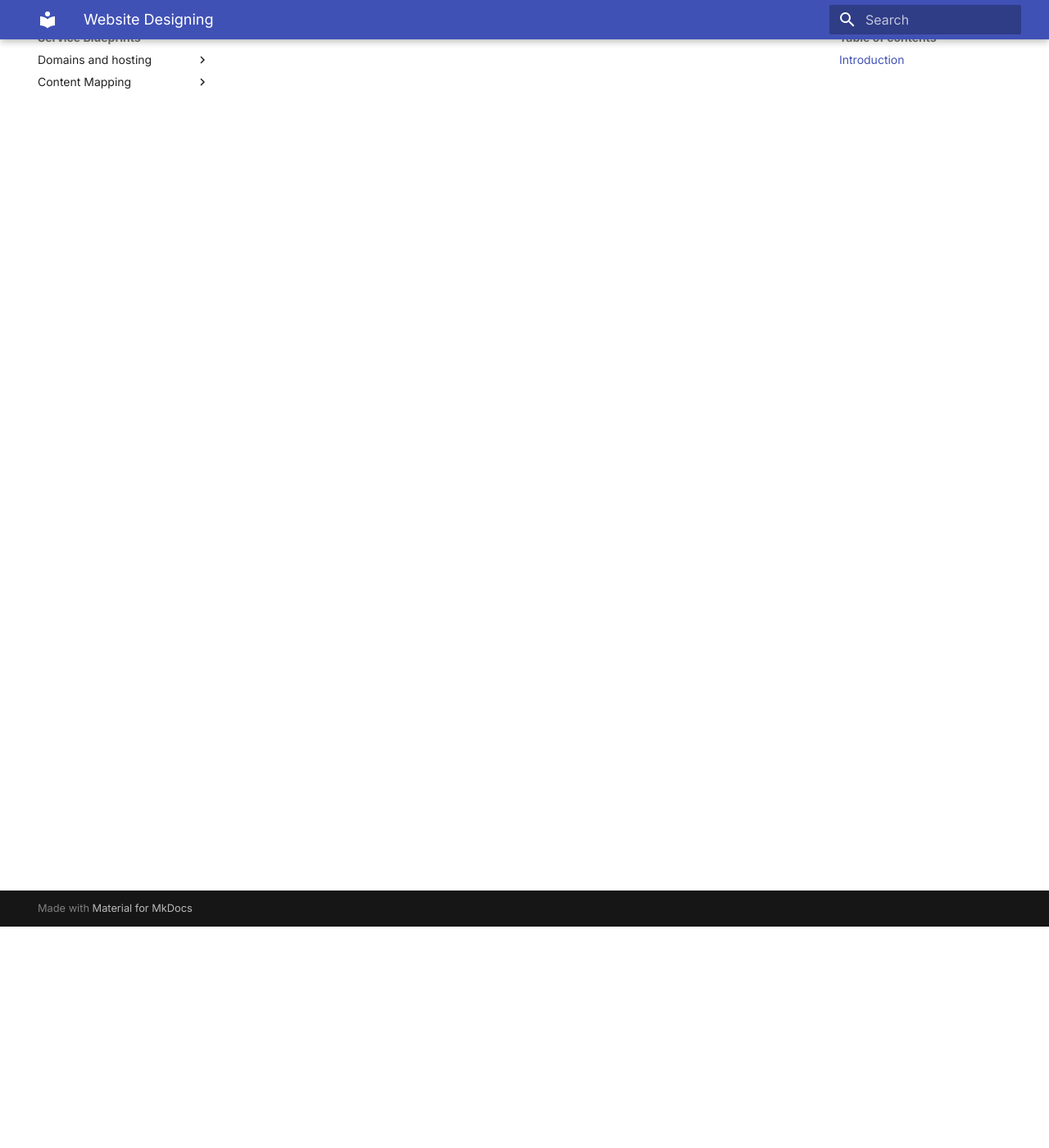
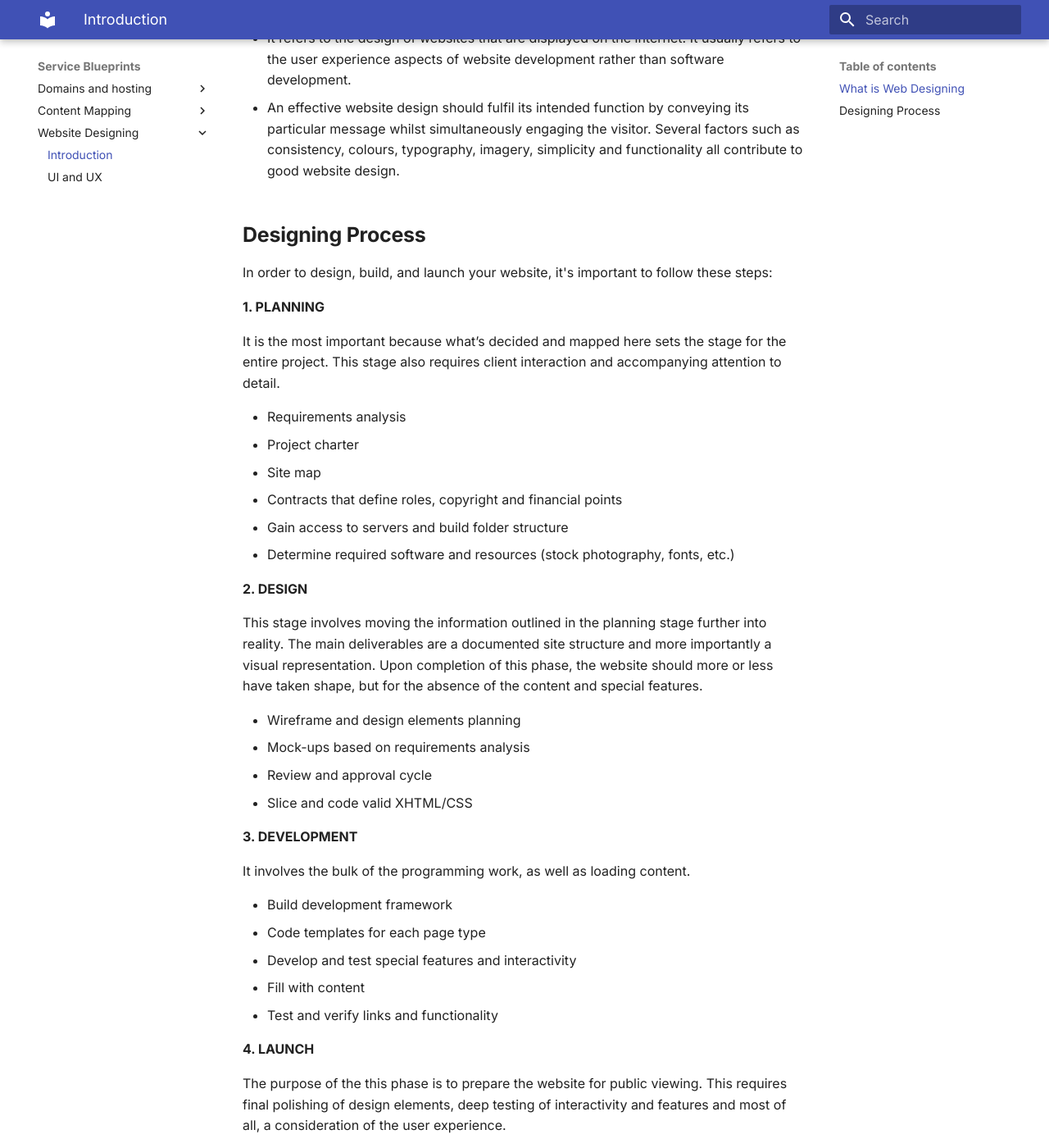
Before and after one commit to Krenovate-Solutions-Pvt-Ltd/Service-Blueprints, an MkDocs documentation site: the page built from docs/Website-Designing/Introduction.md, in a window 1280 px wide and 1400 px high, scrolled down 270 px. Shown: the whole window at 82% size. Built offline with MkDocs 1.6.1 and Material for MkDocs 9.7.7, drawn with Linux system fonts in a browser that asks for light colours; old or Windows-style settings are respelled for this version of MkDocs; some of the changed text lies outside the part shown.

Commit message:
14-8-2020 (1.1)

```diff
--- a/docs/Website-Designing/Introduction.md
+++ b/docs/Website-Designing/Introduction.md
@@ -1,5 +1,60 @@
 # **Website Designing**
 
-## **Introduction**
+**_"Design is not just what it looks like and feels like. Design is how it works."_** -Steve Jobs
+
+## **What is Web Designing**
 
 - It refers to the design of websites that are displayed on the internet. It usually refers to the user experience aspects of website development rather than software development.
+
+- An effective website design should fulfil its intended function by conveying its particular message whilst simultaneously engaging the visitor. Several factors such as consistency, colours, typography, imagery, simplicity and functionality all contribute to good website design.
+
+## **Designing Process**
+
+In order to design, build, and launch your website, it's important to follow these steps:
+
+**1. PLANNING**
+
+It is the most important because what’s decided and mapped here sets the stage for the entire project. This stage also requires client interaction and accompanying attention to detail.
+
+- Requirements analysis
+- Project charter
+- Site map
+- Contracts that define roles, copyright and financial points
+- Gain access to servers and build folder structure
+- Determine required software and resources (stock photography, fonts, etc.)
+
+**2. DESIGN**
+
+This stage involves moving the information outlined in the planning stage further into reality. The main deliverables are a documented site structure and more importantly a visual representation. Upon completion of this phase, the website should more or less have taken shape, but for the absence of the content and special features.
+
+- Wireframe and design elements planning
+- Mock-ups based on requirements analysis
+- Review and approval cycle
+- Slice and code valid XHTML/CSS
+
+**3. DEVELOPMENT**
+
+It involves the bulk of the programming work, as well as loading content.
+
+- Build development framework
+- Code templates for each page type
+- Develop and test special features and interactivity
+- Fill with content
+- Test and verify links and functionality
+
+**4. LAUNCH**
+
+The purpose of the this phase is to prepare the website for public viewing. This requires final polishing of design elements, deep testing of interactivity and features and most of all, a consideration of the user experience.
+
+- Polishing
+- Transfer to live server
+- Testing
+- Final cross-browser check
+
+**5. POST-LAUNCH**
+
+Business re-enters the picture at this point as you take care of all the little tasks related to closing the project. Packaging source files, providing instructions for use and any required training occurs at this time. You can't leave the project with a closed door, communicate that you’re available for future maintenance and are committed to ongoing support.
+
+- Hand off to client
+- Provide documentation and source files
+- Project close, final documentation
--- a/mkdocs.yml
+++ b/mkdocs.yml
@@ -8,7 +8,9 @@ nav:
    - Introduction : 'Content-Mapping/Introduction.md'
    - How Krenovate gives quality search : 'Content-Mapping/Krenovate-quality-search.md'
    - Strategic Content Map: 'Content-Mapping/Strategic-content-map.md'
-
+- Website Designing:
+   - Introduction : 'Website-Designing/Introduction.md'
+   - UI and UX : 'Website-Designing\UX-and-UI.md'
 theme:
   name: material
   features:
```
Also changed, not shown: docs/Website-Designing/UX-and-UI.md (added, +186 -0 lines), docs/Content-Mapping/images/UI-1.PNG (added), docs/Content-Mapping/images/UI-2.PNG (added), docs/Content-Mapping/images/UI-3.PNG (added), docs/Content-Mapping/images/cm-2.png, docs/Website-Designing/images/UI-1.png (added), docs/Website-Designing/images/UI-2.png (added), docs/Website-Designing/images/UI-3.png (added), docs/Website-Designing/images/ux-1.png (added).
